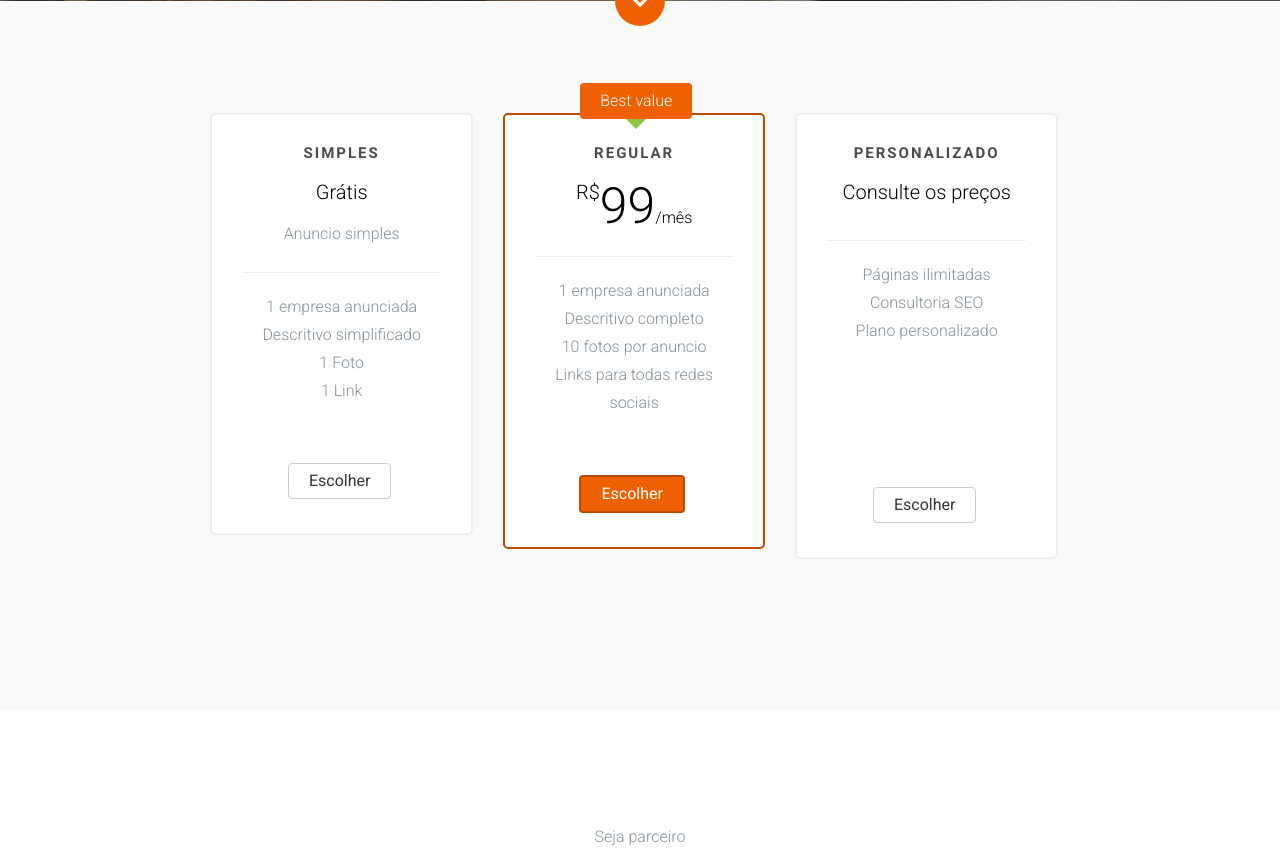
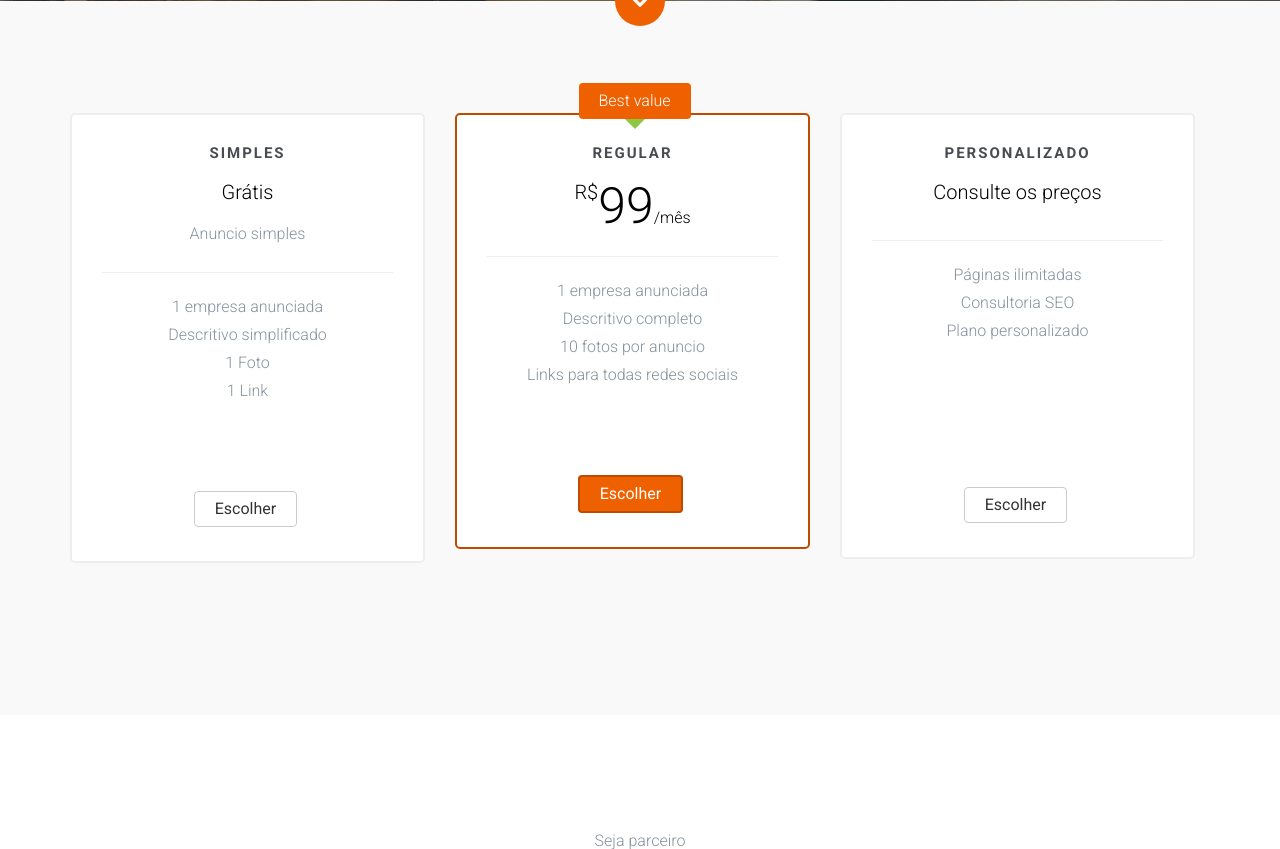
Before and after one commit to LucasRamosLobo/repo-guia-oficial, a Django app: page /parceiro-guia-sul-da-bahia/ in a window 1280 px wide. Shown: the part 619-1468 px from the top of the page. Run offline with Django 3.2, Linux system fonts and the light colour scheme; parts of the project's set-up code (start-up, migrations or seed data) failed here and were passed over; some libraries are stand-ins or nearby versions; some web fonts are replaced.

Commit message:
adiciona imagem grid

```diff
--- a/templates/index.html
+++ b/templates/index.html
@@ -275,7 +275,7 @@
 			<div class="container">
 				<div class="col-md-6 col-md-push-6">
 					<figure class="fh5co-feature-image animate-box">
-						<img src="{% static 'images/grid.png' %}" alt="Free HTML5 Bootstrap Template by FREEHTML5.co">
+						<img src="{% static 'images/wpp.jpeg' %}" alt="" style="width:90%; top:-100px; position:relative;">
 					</figure>
 				</div>
 				<div class="col-md-6 col-md-pull-6">
--- a/templates/pricing.html
+++ b/templates/pricing.html
@@ -81,7 +81,11 @@
 	<![endif]-->
 
 	</head>
-
+	<style>
+		.center {
+			width: 385px;
+		  }
+	</style>
 
 	<!--
 		INFO:
@@ -141,7 +145,7 @@
 		<section id="fh5co-pricing">
 			<div class="container">
 				<div class="row">
-					<div class="col-md-3 col-sm-6 animate-box" style="position:relative; left:12%">
+					<div class="col-md-3 col-sm-6 animate-box center">
 					<div class="price-box">
 						<h2 class="pricing-plan">Simples</h2>
 						<div class="price"><sup class="currency">Grátis</div>
@@ -153,12 +157,13 @@
 							<li>1 Foto</li>
 							<li>1 Link</li>
 							<br>
+							<br>
 
 						</ul>
 						<a href="#" class="btn btn-default btn-sm">Escolher</a>
 					</div>
 				</div>
-				<div class="col-md-3 col-sm-6 animate-box" style="border-color:#BD4B00 ;position:relative; left:12%" >
+				<div class="col-md-3 col-sm-6 animate-box center" style="border-color:#BD4B00;" >
 					<div class="price-box popular"  style="border-color:#BD4B00 ;">
 						<div class="popular-text" style="background-color:#EF6100;">Best value</div>
 						<h2 class="pricing-plan">Regular</h2>
@@ -171,12 +176,13 @@
 							<li>10 fotos por anuncio</li>
 							<li>Links para todas redes sociais</li>
 							<br>
+							<br>
 						</ul>
 						<a href="#" class="btn btn-primary btn-sm" style="background-color:#EF6100; border-color:#BD4B00 ;">Escolher</a>
 					</div>
 				</div>
 				<div class="clearfix visible-sm-block" ></div>
-				<div class="col-md-3 col-sm-6 animate-box" style="position:relative; left:12%">
+				<div class="col-md-3 col-sm-6 animate-box center">
 					<div class="price-box">
 						<h2 class="pricing-plan">Personalizado</h2>
 						<div class="price"><sup class="currency">Consulte os preços</div>
@@ -196,11 +202,6 @@
 					</div>
 				</div>
 
-				</div>
-
-
-			</div>
-		</section>
 
 		<!-- END #fh5co-pricing -->
 
```
Also changed, not shown: static/images/wpp.jpeg (added), 1 other file.
